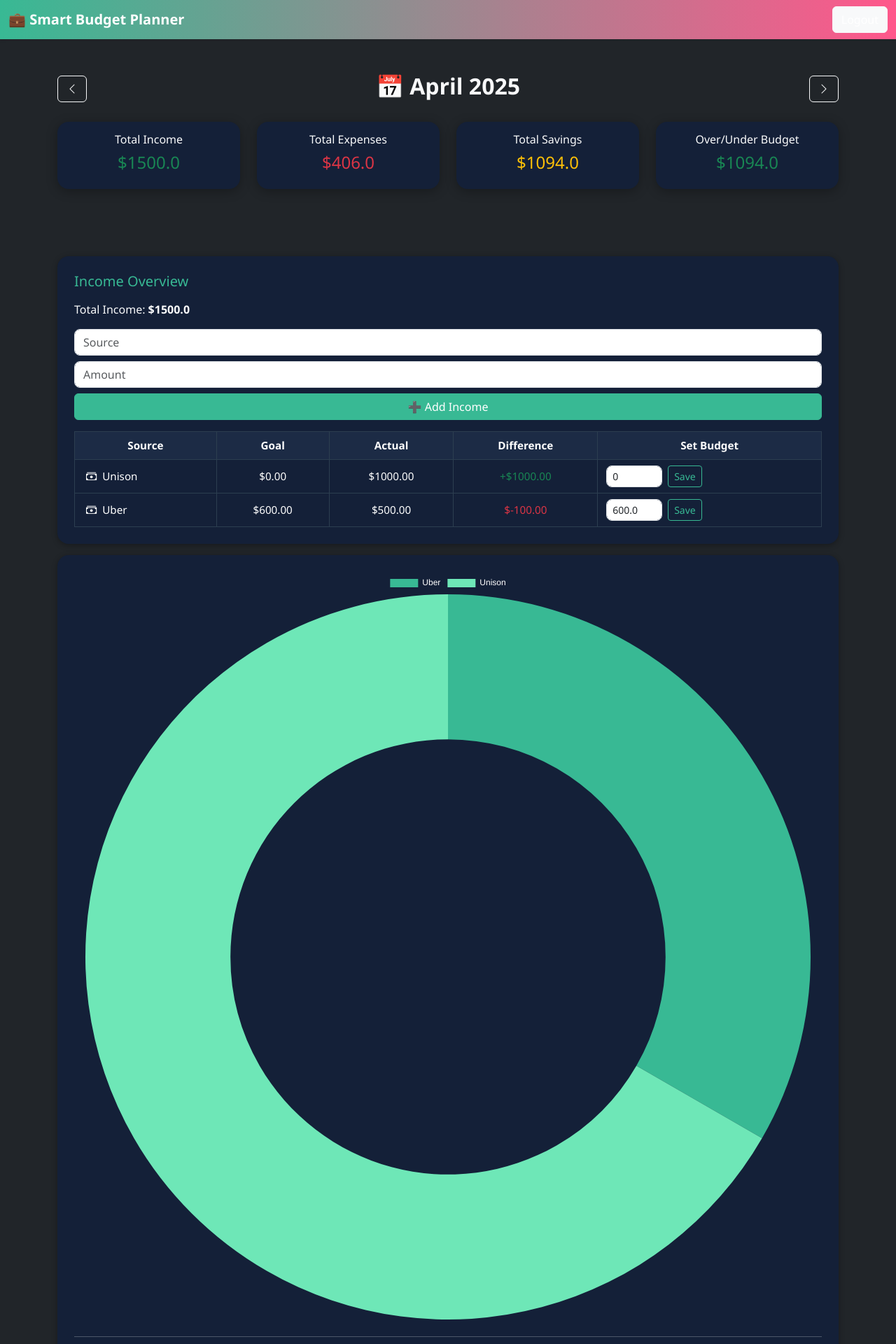
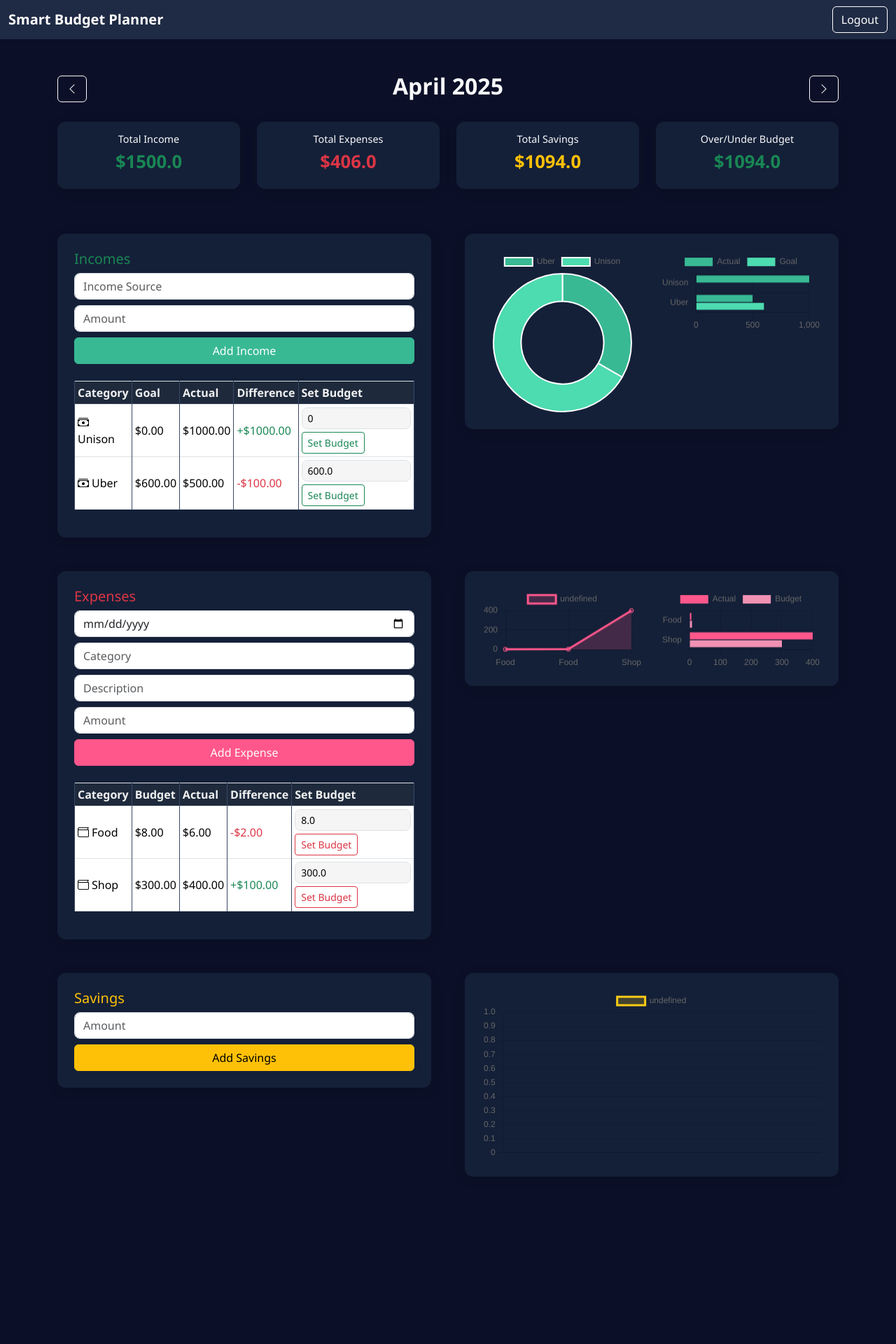
Before and after one commit to Marmitt/smart-expense-tracker, a Flask app: page / in a window 1280 px wide. Shown: the top 1920 px of the page at 70% size. After the commit the page ends 1681 px from the top, so only its background shows below. Run offline with Flask 3, Linux system fonts and the light colour scheme; a user stored in the database is signed in.

Commit message:
Enhanced income/expense tables with budget editing, icons, and goal indicators

```diff
--- a/static/css/style.css
+++ b/static/css/style.css
@@ -1,50 +1,67 @@
-
 :root {
   --income-color: #38b994;
   --expense-color: #ff578b;
-  --bg-color: #0b1028;
-  --card-bg: #142038;
-  --text-light: #ffffff;
-  --border-color: #2c3e50;
-  --table-header-bg: #1c2b45;
+  --background-dark: #0b1028;
+  --card-dark: #142038;
+  --white: #ffffff;
+  --light: #f0f0f0;
 }
 
+/* Layout */
 body {
-  background-color: var(--bg-color);
+  background-color: var(--background-dark);
+  color: var(--light);
   font-family: "Segoe UI", sans-serif;
-  color: var(--text-light);
 }
 
 .card {
-  background-color: var(--card-bg);
+  background-color: var(--card-dark);
   border: none;
-  border-radius: 1rem;
-  padding: 2rem;
-  box-shadow: 0 0.2rem 1rem rgba(0, 0, 0, 0.3);
-  margin-bottom: 2rem;
+  border-radius: 0.75rem;
+  padding: 1.5rem;
+  box-shadow: 0 0.2rem 1rem rgba(0, 0, 0, 0.15);
 }
 
-.section-title {
-  font-size: 1.25rem;
-  font-weight: 600;
-  color: var(--income-color);
-  margin-bottom: 1.5rem;
+/* Navbar */
+.navbar-custom {
+  background-color: #1f2a44;
 }
 
+.navbar-custom .navbar-brand,
+.navbar-custom .nav-link,
+.navbar-custom .btn {
+  color: var(--white) !important;
+}
+
+.navbar-custom .btn-outline-light {
+  border-color: var(--white);
+  color: var(--white);
+}
+
+.navbar-custom .btn-outline-light:hover {
+  background-color: var(--white);
+  color: #1f2a44;
+}
+
+/* Summary Cards */
+.card h6 {
+  font-size: 0.9rem;
+  font-weight: 500;
+}
+
+.card h4 {
+  font-size: 1.6rem;
+  font-weight: 600;
+}
+
+/* Form Elements */
 .form-select,
 .form-control {
   border-radius: 0.5rem;
 }
 
-.auth-card {
-  max-width: 420px;
-  margin: auto;
-  margin-top: 8vh;
-  padding: 2rem;
-  border-radius: 1rem;
-  background-color: var(--card-bg);
-  box-shadow: 0 0.2rem 1rem rgba(0, 0, 0, 0.3);
-  color: var(--text-light);
+.btn {
+  font-weight: 500;
 }
 
 .btn-success {
@@ -52,105 +69,88 @@
   border-color: var(--income-color);
 }
 
-.btn-success:hover {
-  background-color: #2ca67d;
-  border-color: #2ca67d;
-}
-
 .btn-danger {
   background-color: var(--expense-color);
   border-color: var(--expense-color);
 }
 
-.btn-danger:hover {
-  background-color: #e84671;
-  border-color: #e84671;
+.btn-warning {
+  background-color: #ffc107;
+  border-color: #ffc107;
 }
 
-.btn-outline-primary {
-  color: var(--income-color);
-  border-color: var(--income-color);
+/* Tables */
+.table th,
+.table td {
+  vertical-align: middle;
 }
 
-.btn-outline-primary:hover {
-  background-color: rgba(56, 185, 148, 0.1);
-  color: var(--income-color);
-  border-color: var(--income-color);
+.table thead th {
+  background-color: #1e2a3c;
+  color: var(--light);
 }
 
-.navbar-custom {
-  background: linear-gradient(90deg, var(--income-color), var(--expense-color));
+.table tbody tr {
+  color: var(--light);
 }
 
-.navbar-custom .navbar-brand,
-.navbar-custom a {
-  color: white !important;
+.table-bordered td,
+.table-bordered th {
+  border-color: #394867;
 }
 
-.goal-table {
-  width: 100%;
-  font-size: 0.95rem;
-  background: var(--card-bg);
-  border-collapse: collapse;
-  margin-top: 1rem;
-  border: 1px solid var(--border-color);
-  color: var(--text-light);
+.table-sm input {
+  background-color: #f5f5f5;
+  color: #000;
 }
 
-.goal-table th,
-.goal-table td {
-  border: 1px solid var(--border-color);
-  padding: 0.5rem 0.75rem;
+/* Monthly Planner Table */
+.monthly-budget-table {
+  border: 2px solid #2a3244;
+  border-radius: 6px;
+  overflow: hidden;
+  background: var(--card-dark);
+  font-size: 0.95rem;
+  color: var(--light);
+}
+
+.monthly-budget-table th,
+.monthly-budget-table td {
+  border: 1px solid #38425c;
+  padding: 0.75rem;
+  vertical-align: middle;
+}
+
+.monthly-budget-table thead th {
+  background-color: #1e2a3c;
+  font-weight: 600;
   text-align: center;
 }
 
-.goal-table th {
-  background: var(--table-header-bg);
-  font-weight: 600;
-  color: var(--text-light);
+.monthly-budget-table tbody td:first-child {
+  text-align: left;
+  font-weight: 500;
+  background-color: #1d2432;
 }
 
-.goal-table td:first-child {
-  text-align: left;
-  padding-left: 1rem;
+/* Charts */
+.chart-container {
+  max-width: 100%;
+  margin: 0 auto;
+  padding-top: 1rem;
 }
 
-.goal-form input[type="number"] {
-  width: 80px;
-}
+/* Responsive Fixes */
+@media (max-width: 768px) {
+  .card {
+    padding: 1rem;
+  }
 
-.goal-form button {
-  white-space: nowrap;
-}
+  .card h4 {
+    font-size: 1.2rem;
+  }
 
-.section-wrapper {
-  display: flex;
-  flex-wrap: wrap;
-  justify-content: space-between;
-  gap: 1rem;
-}
-
-.section-block {
-  flex: 1 1 48%;
-  background: var(--card-bg);
-  padding: 1.5rem;
-  border-radius: 1rem;
-  box-shadow: 0 2px 8px rgba(0,0,0,0.3);
-}
-
-@media (max-width: 768px) {
-  .section-block {
-    flex: 1 1 100%;
-  }
-  .goal-form input[type="number"] {
-    width: 100%;
+  .navbar-custom .btn {
+    font-size: 0.875rem;
   }
 }
-
-.table td, .table th {
-  color: var(--text-light);
-}
-
-input::placeholder {
-  color: #cccccc;
-}
--- a/templates/charts.html
+++ b/templates/charts.html
@@ -3,95 +3,50 @@
       type: 'doughnut',
       data: {
         labels: {{ income_labels | tojson }},
-        datasets: [{
-          data: {{ income_data | tojson }},
-          backgroundColor: ['#38b994', '#6ee7b7', '#34d399'],
-          borderWidth: 0
-        }]
+        datasets: [{ data: {{ income_data | tojson }}, backgroundColor: ['#38b994', '#4ddbb0'] }]
       },
-      options: {
-        cutout: '60%',
-        plugins: {
-          legend: { labels: { color: 'white' } }
-        }
-      }
+      options: { cutout: '60%' }
     });
 
-    new Chart(document.getElementById('incomeBar'), {
+    new Chart(document.getElementById('incomeBarChart'), {
       type: 'bar',
       data: {
-        labels: ['Total Income', 'Income Budget'],
-        datasets: [{
-          data: [{{ budget }}, {{ income_summary | map(attribute='goal') | sum }}],
-          backgroundColor: ['#38b994', '#c3f7e9']
-        }]
+        labels: {{ income_summary | map(attribute='label') | list | tojson }},
+        datasets: [
+          {label:'Actual',data:{{ income_summary | map(attribute='actual') | list | tojson }},backgroundColor:'#38b994'},
+          {label:'Goal',data:{{ income_summary | map(attribute='goal') | list | tojson }},backgroundColor:'#4ddbb0'}
+        ]
       },
-      options: {
-        indexAxis: 'y',
-        plugins: { legend: { display: false } },
-        scales: {
-          x: { ticks: { color: 'white' } },
-          y: { ticks: { color: 'white' } }
-        }
-      }
+      options: { indexAxis: 'y' }
     });
 
     new Chart(document.getElementById('expenseAreaChart'), {
       type: 'line',
       data: {
         labels: {{ expense_labels | tojson }},
-        datasets: [{
-          data: {{ expense_data | tojson }},
-          fill: true,
-          backgroundColor: 'rgba(255, 87, 139, 0.2)',
-          borderColor: '#ff578b'
-        }]
+        datasets: [{data:{{ expense_data | tojson }},fill:true,backgroundColor:'rgba(255,87,139,0.2)',borderColor:'#ff578b'}]
       },
-      options: {
-        scales: {
-          y: { beginAtZero: true, ticks: { color: 'white' } },
-          x: { ticks: { color: 'white' } }
-        },
-        plugins: {
-          legend: { labels: { color: 'white' } }
-        }
-      }
+      options: { scales: { y: {beginAtZero:true} } }
     });
 
-    new Chart(document.getElementById('expenseBar'), {
+    new Chart(document.getElementById('expenseBarChart'), {
       type: 'bar',
       data: {
-        labels: ['Total Expenses', 'Expense Budget'],
-        datasets: [{
-          data: [{{ total }}, {{ expense_summary | map(attribute='goal') | sum }}],
-          backgroundColor: ['#ff578b', '#f7c3d4']
-        }]
+        labels: {{ expense_summary | map(attribute='label') | list | tojson }},
+        datasets: [
+          {label:'Actual',data:{{ expense_summary | map(attribute='actual') | list | tojson }},backgroundColor:'#ff578b'},
+          {label:'Budget',data:{{ expense_summary | map(attribute='goal') | list | tojson }},backgroundColor:'#f191b3'}
+        ]
       },
-      options: {
-        indexAxis: 'y',
-        plugins: { legend: { display: false } },
-        scales: {
-          x: { ticks: { color: 'white' } },
-          y: { ticks: { color: 'white' } }
-        }
-      }
+      options: { indexAxis: 'y' }
     });
 
     new Chart(document.getElementById('savingsChart'), {
-      type: 'bar',
+      type: 'line',
       data: {
-        labels: ['Net Savings'],
-        datasets: [{
-          data: [{{ remaining }}],
-          backgroundColor: '#fde68a'
-        }]
+        labels: {{ savings_labels | tojson }},
+        datasets: [{data:{{ savings_data | tojson }},fill:true,backgroundColor:'rgba(250,204,21,0.2)',borderColor:'#facc15'}]
       },
-      options: {
-        plugins: { legend: { display: false } },
-        scales: {
-          y: { beginAtZero: true, ticks: { color: 'white' } },
-          x: { ticks: { color: 'white' } }
-        }
-      }
+      options: { scales: { y: {beginAtZero:true} } }
     });
-  </script>
+    </script>
--- a/templates/expense_section.html
+++ b/templates/expense_section.html
@@ -1,35 +1,39 @@
-<!-- Expense Section -->
-<div class="section-wrapper mb-5">
-    <div class="section-block">
-      <h5 class="mb-3" style="color:#ff578b">Expense Overview</h5>
-      <p>Total Expenses: <strong>${{ total }}</strong></p>
-      <form method="POST" action="/add" class="d-flex flex-column gap-2 mb-3">
-        <input type="date" name="date" class="form-control" required>
-        <input type="text" name="category" class="form-control" placeholder="Category" required>
-        <input type="text" name="description" class="form-control" placeholder="Description" required>
-        <input type="number" step="0.01" name="amount" class="form-control" placeholder="Amount" required>
-        <button type="submit" class="btn btn-danger w-100">➕ Add Expense</button>
+<div class="row align-items-start mb-5 gx-5">
+    <div class="col-md-6">
+      <div class="card">
+        <h5 class="text-danger">Expenses</h5>
+        <form method="POST" action="/add">
+          <input type="date" name="date" class="form-control mb-2" required>
+          <input type="text" name="category" class="form-control mb-2" placeholder="Category" required>
+          <input type="text" name="description" class="form-control mb-2" placeholder="Description" required>
+          <input type="number" step="0.01" name="amount" class="form-control mb-2" placeholder="Amount" required>
+          <button class="btn btn-danger w-100">Add Expense</button>
         </form>
-
-      <table class="goal-table">
+        <table class="table table-bordered table-sm mt-4">
           <thead>
-          <tr><th>Category</th><th>Budget</th><th>Actual</th><th>Difference</th><th>Set Budget</th></tr>
+            <tr class="text-light">
+              <th>Category</th>
+              <th>Budget</th>
+              <th>Actual</th>
+              <th>Difference</th>
+              <th>Set Budget</th>
+            </tr>
           </thead>
           <tbody>
-          {% for row in expense_summary %}
+            {% for expense in expense_summary %}
             <tr>
-            <td><i class="bi {{ row.icon }} me-2"></i>{{ row.label }}</td>
-            <td>${{ "%.2f"|format(row.goal) }}</td>
-            <td>${{ "%.2f"|format(row.actual) }}</td>
-            <td class="{% if row.diff > 0 %}text-danger{% else %}text-success{% endif %}">
-              {{ "+" if row.diff <= 0 else "-" }}${{ "%.2f"|format(row.diff|abs) }}
+              <td><i class="bi {{ expense.icon }} me-1"></i>{{ expense.label }}</td>
+              <td>${{ "%.2f"|format(expense.goal) }}</td>
+              <td>${{ "%.2f"|format(expense.actual) }}</td>
+              <td class="{% if expense.diff >= 0 %}text-success{% else %}text-danger{% endif %}">
+                {{ "+" if expense.diff >= 0 else "-" }}${{ "%.2f"|format(expense.diff|abs) }}
               </td>
               <td>
-              <form method="POST" action="/set_goal" class="d-flex align-items-center gap-2 goal-form">
-                <input type="hidden" name="name" value="{{ row.label }}">
+                <form method="POST" action="/set_goal">
+                  <input type="hidden" name="name" value="{{ expense.label }}">
                   <input type="hidden" name="type" value="expense">
-                <input type="number" name="amount" step="0.01" value="{{ row.goal }}" class="form-control form-control-sm">
-                <button class="btn btn-sm btn-outline-primary">Save</button>
+                  <input type="number" name="amount" step="0.01" value="{{ expense.goal }}" class="form-control form-control-sm">
+                  <button class="btn btn-sm btn-outline-danger mt-1">Set Budget</button>
                 </form>
               </td>
             </tr>
@@ -37,9 +41,13 @@
           </tbody>
         </table>
       </div>
-    <div class="section-block">
-      <canvas id="expenseAreaChart" height="200"></canvas>
-      <hr class="my-4">
-      <canvas id="expenseBar" height="150"></canvas>
+    </div>
+    <div class="col-md-6">
+      <div class="card h-100">
+        <div class="row">
+          <div class="col-md-6"><canvas id="expenseAreaChart"></canvas></div>
+          <div class="col-md-6"><canvas id="expenseBarChart"></canvas></div>
         </div>
       </div>
+    </div>
+  </div>
--- a/templates/income_section.html
+++ b/templates/income_section.html
@@ -1,33 +1,37 @@
-<!-- Income Section -->
-<div class="section-wrapper mb-5">
-    <div class="section-block">
-      <h5 class="mb-3" style="color:#38b994">Income Overview</h5>
-      <p>Total Income: <strong>${{ budget }}</strong></p>
-      <form method="POST" action="/add_income" class="d-flex flex-column gap-2 mb-3">
-        <input type="text" name="source" class="form-control" placeholder="Source" required>
-        <input type="number" name="amount" step="0.01" class="form-control" placeholder="Amount" required>
-        <button type="submit" class="btn btn-success w-100">➕ Add Income</button>
+<div class="row align-items-start mb-5 gx-5">
+    <div class="col-md-6">
+      <div class="card">
+        <h5 class="text-success">Incomes</h5>
+        <form method="POST" action="/add_income">
+          <input type="text" name="source" class="form-control mb-2" placeholder="Income Source" required>
+          <input type="number" name="amount" step="0.01" class="form-control mb-2" placeholder="Amount" required>
+          <button class="btn btn-success w-100">Add Income</button>
         </form>
-
-      <table class="goal-table">
+        <table class="table table-bordered table-sm mt-4">
           <thead>
-          <tr><th>Source</th><th>Goal</th><th>Actual</th><th>Difference</th><th>Set Budget</th></tr>
+            <tr class="text-light">
+              <th>Category</th>
+              <th>Goal</th>
+              <th>Actual</th>
+              <th>Difference</th>
+              <th>Set Budget</th>
+            </tr>
           </thead>
           <tbody>
-          {% for row in income_summary %}
+            {% for income in income_summary %}
             <tr>
-            <td><i class="bi {{ row.icon }} me-2"></i>{{ row.label }}</td>
-            <td>${{ "%.2f"|format(row.goal) }}</td>
-            <td>${{ "%.2f"|format(row.actual) }}</td>
-            <td class="{% if row.diff < 0 %}text-danger{% else %}text-success{% endif %}">
-              {{ "+" if row.diff >= 0 else "" }}${{ "%.2f"|format(row.diff) }}
+              <td><i class="bi {{ income.icon }} me-1"></i>{{ income.label }}</td>
+              <td>${{ "%.2f"|format(income.goal) }}</td>
+              <td>${{ "%.2f"|format(income.actual) }}</td>
+              <td class="{% if income.diff >= 0 %}text-success{% else %}text-danger{% endif %}">
+                {{ "+" if income.diff >= 0 else "-" }}${{ "%.2f"|format(income.diff|abs) }}
               </td>
               <td>
-              <form method="POST" action="/set_goal" class="d-flex align-items-center gap-2 goal-form">
-                <input type="hidden" name="name" value="{{ row.label }}">
+                <form method="POST" action="/set_goal">
+                  <input type="hidden" name="name" value="{{ income.label }}">
                   <input type="hidden" name="type" value="income">
-                <input type="number" name="amount" step="0.01" value="{{ row.goal }}" class="form-control form-control-sm">
-                <button class="btn btn-sm btn-outline-primary">Save</button>
+                  <input type="number" name="amount" step="0.01" value="{{ income.goal }}" class="form-control form-control-sm">
+                  <button class="btn btn-sm btn-outline-success mt-1">Set Budget</button>
                 </form>
               </td>
             </tr>
@@ -35,9 +39,13 @@
           </tbody>
         </table>
       </div>
-    <div class="section-block">
-      <canvas id="incomeChart" height="200"></canvas>
-      <hr class="my-4">
-      <canvas id="incomeBar" height="150"></canvas>
+    </div>
+    <div class="col-md-6">
+      <div class="card h-100">
+        <div class="row">
+          <div class="col-md-6"><canvas id="incomeChart"></canvas></div>
+          <div class="col-md-6"><canvas id="incomeBarChart"></canvas></div>
         </div>
       </div>
+    </div>
+  </div>
--- a/templates/index.html
+++ b/templates/index.html
@@ -1,21 +1,23 @@
 <!DOCTYPE html>
 <html lang="en">
 <head>
-  <meta charset="UTF-8">
-  <meta name="viewport" content="width=device-width, initial-scale=1.0">
+  <meta charset="UTF-8" />
   <title>Smart Budget Planner</title>
-  <link href="https://cdn.jsdelivr.net/npm/bootstrap@5.3.2/dist/css/bootstrap.min.css" rel="stylesheet">
+  <meta name="viewport" content="width=device-width, initial-scale=1" />
+  <link href="https://cdn.jsdelivr.net/npm/bootstrap@5.3.2/dist/css/bootstrap.min.css" rel="stylesheet" />
   <link href="https://cdn.jsdelivr.net/npm/bootstrap-icons@1.10.5/font/bootstrap-icons.css" rel="stylesheet">
   <link rel="stylesheet" href="{{ url_for('static', filename='css/style.css') }}">
   <script src="https://cdn.jsdelivr.net/npm/chart.js"></script>
 </head>
-<body class="bg-dark text-light">
+<body>
+
+  <!-- Modern Navbar -->
   <nav class="navbar navbar-expand-lg navbar-custom shadow-sm mb-4">
     <div class="container-fluid">
-      <a class="navbar-brand fw-bold" href="/">💼 Smart Budget Planner</a>
+      <a class="navbar-brand fw-bold" href="/">Smart Budget Planner</a>
       <div>
         {% if session.get("user_id") %}
-          <a href="/logout" class="btn btn-light">Logout</a>
+          <a href="/logout" class="btn btn-outline-light ms-2">Logout</a>
         {% else %}
           <a href="/login" class="btn btn-outline-light me-2">Login</a>
           <a href="/register" class="btn btn-light">Register</a>
@@ -25,16 +27,19 @@
   </nav>
 
   <div class="container py-4">
+
+    <!-- Month Navigation -->
     <div class="d-flex justify-content-between align-items-center mb-4">
       <a href="/?month={{ prev_month }}" class="btn btn-outline-light">
         <i class="bi bi-chevron-left"></i>
       </a>
-      <h2 class="fw-bold text-center text-light">📅 {{ current_month.strftime('%B %Y') }}</h2>
+      <h2 class="fw-bold text-center text-light">{{ current_month.strftime('%B %Y') }}</h2>
       <a href="/?month={{ next_month }}" class="btn btn-outline-light">
         <i class="bi bi-chevron-right"></i>
       </a>
     </div>
 
+    <!-- Summary Cards -->
     <div class="row text-center mb-5">
       <div class="col-md-3 mb-3">
         <div class="card p-3">
@@ -57,15 +62,17 @@
       <div class="col-md-3 mb-3">
         <div class="card p-3">
           <h6 class="text-light">Over/Under Budget</h6>
-          <h4 class="{{ 'text-success' if remaining >= 0 else 'text-danger' }}">${{ remaining }}</h4>
+          <h4 class="{% if remaining >= 0 %}text-success{% else %}text-danger{% endif %}">${{ remaining }}</h4>
         </div>
       </div>
     </div>
 
+    <!-- Dashboard Sections (two-column layouts restored as requested) -->
     {% include 'income_section.html' %}
     {% include 'expense_section.html' %}
     {% include 'savings_section.html' %}
     {% include 'charts.html' %}
+
   </div>
 </body>
 </html>
--- a/templates/savings_section.html
+++ b/templates/savings_section.html
@@ -1,14 +1,19 @@
-<!-- Savings Section -->
-<div class="section-wrapper">
-    <div class="section-block">
-      <h5 class="text-warning mb-3">Savings</h5>
-      <p>Total Savings: <strong>${{ remaining }}</strong></p>
-      <form method="POST" action="/add_savings" class="d-flex flex-column gap-2">
-        <input type="number" step="0.01" name="amount" class="form-control" placeholder="Amount" required>
-        <button type="submit" class="btn btn-warning w-100">➕ Add Savings</button>
-      </form>
+<div class="row align-items-start mb-5 gx-5">
+    <!-- Input (Left Column) -->
+    <div class="col-md-6">
+      <div class="card h-100">
+        <h5 class="text-warning">Savings</h5>
+        <form method="POST" action="/add_savings">
+          <input type="number" name="amount" step="0.01" class="form-control mb-2" placeholder="Amount" required>
+          <button class="btn btn-warning w-100">Add Savings</button>
+        </form>
+      </div>
     </div>
-    <div class="section-block">
-      <canvas id="savingsChart" height="200"></canvas>
+
+    <!-- Savings Chart (Right Column) -->
+    <div class="col-md-6">
+      <div class="card h-100">
+        <canvas id="savingsChart"></canvas>
+      </div>
     </div>
   </div>
```
Lines whose indentation alone changed are shown as unchanged.
